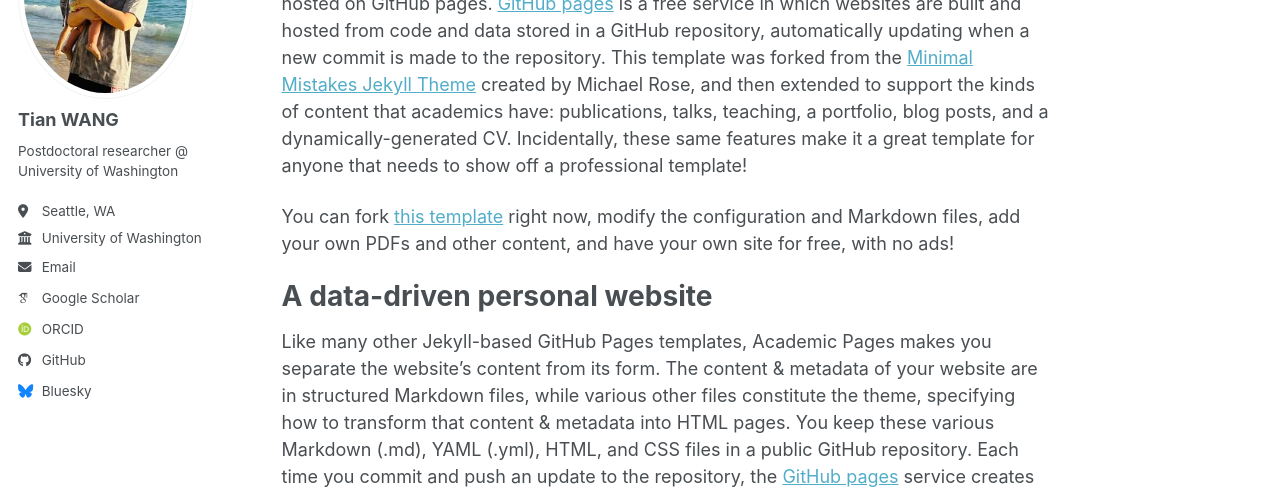
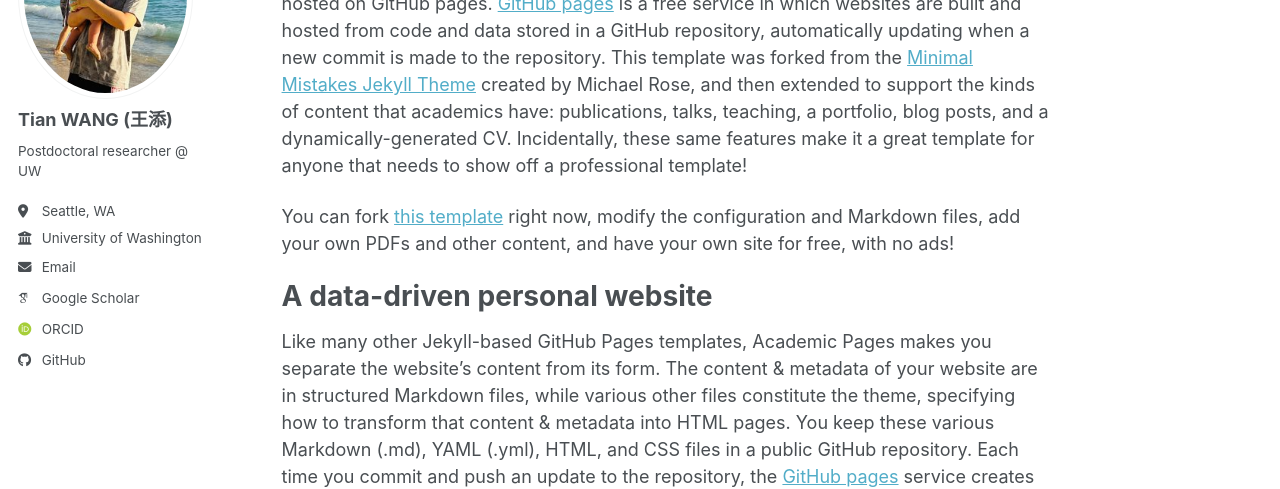
Before and after one commit to tw2469/tw2469.github.io, a Jekyll site: the page built from _pages/about.md, in a window 1280 px wide. Shown: the part 208-697 px from the top of the page. Built offline with Jekyll 4.4.1, drawn with Linux system fonts in a browser that asks for light colours; some web fonts are replaced; a script bundle is joined from its source files by our own code; library files that are not in the unit come from our copies.

Commit message:
_config.yml

```diff
--- a/_config.yml
+++ b/_config.yml
@@ -24,9 +24,9 @@
 author:
   # Biographic information
   avatar           : "profile.png"
-  name             : "Tian WANG"
+  name             : "Tian WANG (王添)"
   pronouns         : # example: "she/her"
-  bio              : "Postdoctoral researcher @ University of Washington"
+  bio              : "Postdoctoral researcher @ UW"
   location         : "Seattle, WA"
   employer         : "University of Washington"
   uri              : # URL
@@ -51,13 +51,13 @@
   bitbucket        : # Username - Update with your username on the site
   codepen          : # Username
   dribbble         : # Username
-  github           : "academicpages"
+  github           : "https://github.com/tw2469"
   kaggle           : # Username
   stackoverflow    : # User number or user number and name (i.e., use "1" or "1/jeff-atwood")
 
   # Social media
   artstation       : # Username
-  bluesky          : "bsky.app" # Replace this with you Bluesky username
+  bluesky          : #"bsky.app" # Replace this with you Bluesky username
   facebook         : # Username
   flickr           : # Username
   foursquare       : # Username
```
